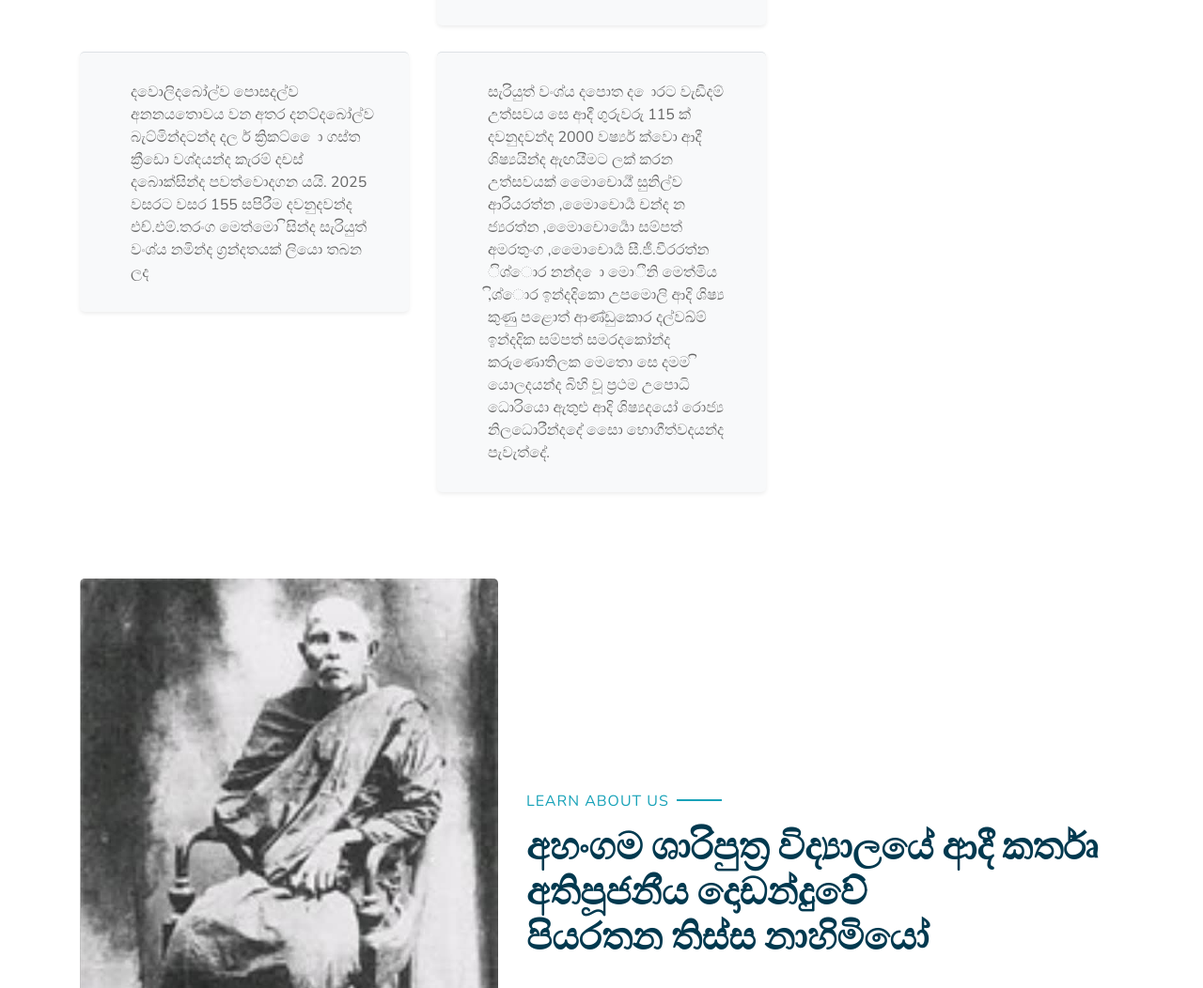
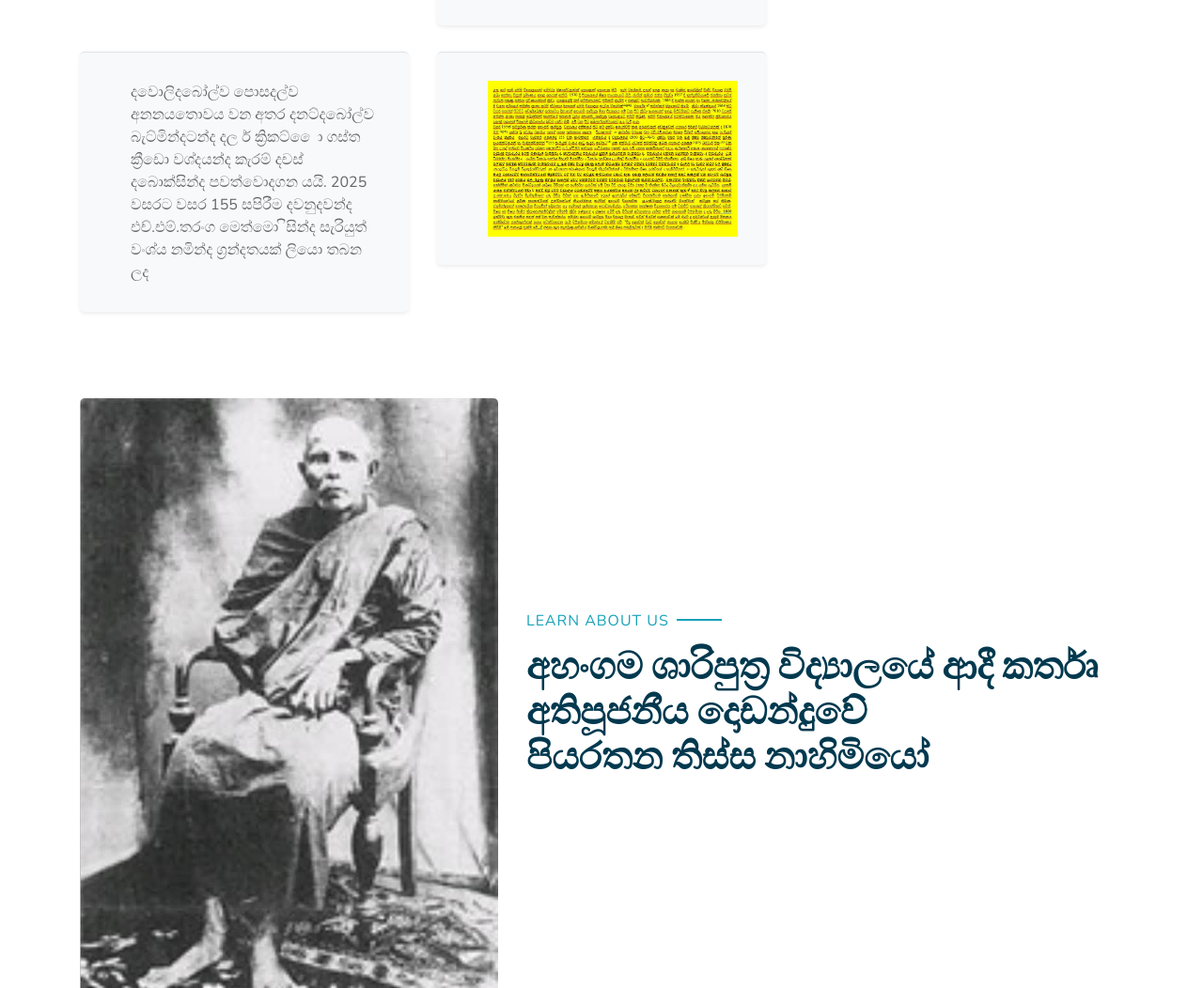
Before and after one commit to safranfaiz/school_ahangama, a plain HTML site: page index.html in a window 1280 px wide. Shown: the part 1640-2692 px from the top of the page at 94% size. Drawn offline with nearby package versions, Linux system fonts and the light colour scheme; animation ran at ten frames a second.

Commit message:
changes added

```diff
--- a/index.html
+++ b/index.html
@@ -189,16 +189,8 @@
                 <div class="col-lg-4 col-md-6 pb-1">
                     <div class="d-flex bg-light shadow-sm border-top rounded mb-4" style="padding: 30px;">
                         <div class="pl-4">
-                            <p class="m-0">සැරියුත් වංශ්ය දපොත ද ොරට වැඩීදම් උත්සවය සෙ ආදී
-                                ගුරුවරු 115 ක් දවනුදවන්ද 2000 වර්ෂ්‍ය ක්වො ආදී
-                                ශිෂ්‍යයින්ද ඇඟයීමට ලක් කරන උත්සවයක් මෙොචොර්‍ය් සුනිල්ව
-                                ආරියරත්න ,මෙොචොර්‍ය චන්ද න ජ්‍යරත්න ,මෙොචොර්‍යො සම්පත්
-                                අමරතුංග ,මෙොචොර්‍ය සී.ජී.වීරරත්න ිශ්ොර නන්ද ො මොීනි
-                                මෙත්මිය ,ිශ්ොර ඉන්දදිකො උපමොලි ආදි ශිෂ්‍ය කුණු පළොත්
-                                ආණ්ඩුකොර දල්වඛ්‍ම් ඉන්දදික සම්පත් සමරදකෝන්ද
-                                කරුණොතිලක මෙතො සෙ දමම ි යොලදයන්ද බිහි වූ ප්‍රථම
-                                උපොධි ධොරියො ඇතුළු ආදි ශිෂ්‍යදයෝ රොජ්‍ය නිලධොරීන්දදේ
-                                සෙො භොගීත්වදයන්ද පැවැත්දේ. </p>
+                            <img class="img-fluid w-100" src="img/1.jpg" alt="">
+                            <p class="m-0"> </p>
                         </div>
                     </div>
                 </div>
@@ -513,7 +505,7 @@
                                 href="#"><i class="fab fa-linkedin-in"></i></a>
                         </div>
                     </div>
-                    <h4>ගුණරත්න</h4>
+                    <h4>C N W ගුණරත්න</h4>
                     <i>විදුහල්පති</i>
                 </div>
                 <div class="col-md-6 col-lg-3 text-center team mb-5">
```
Also changed, not shown: img/1.jpg (added).
